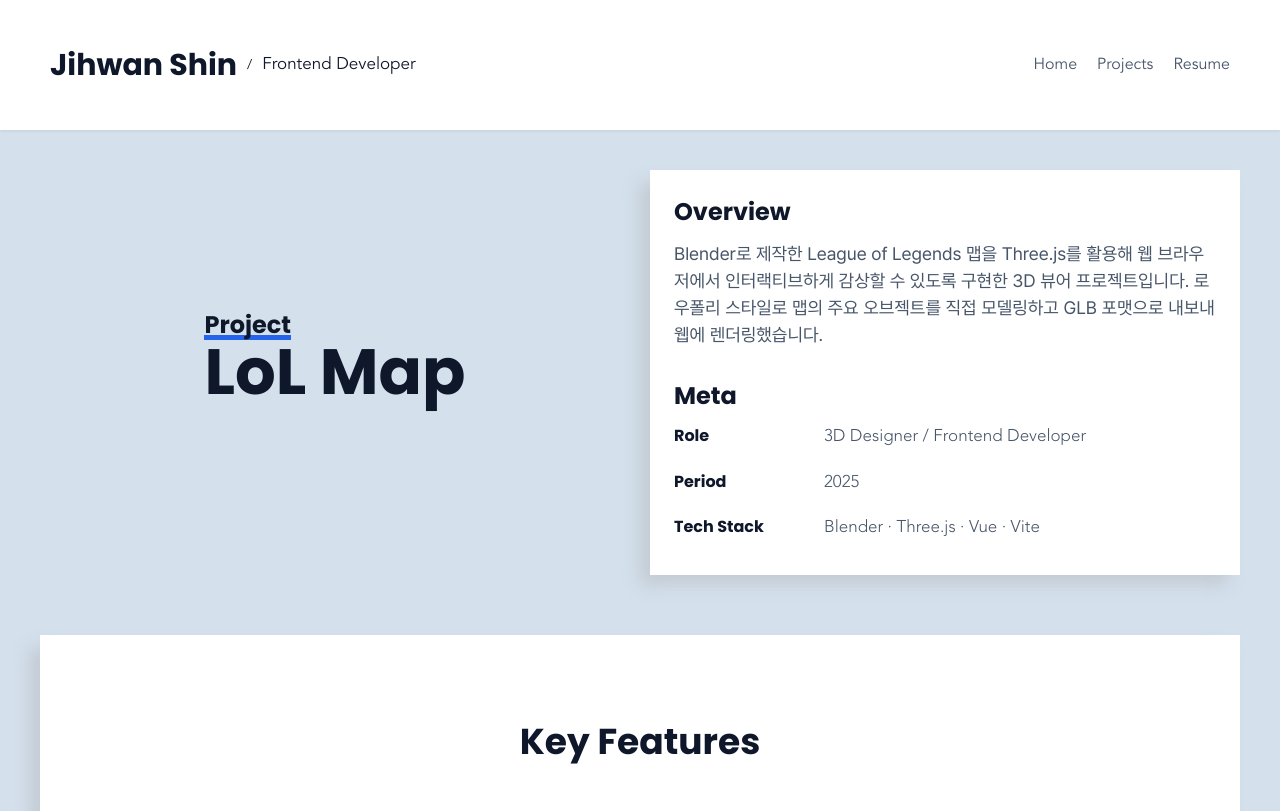
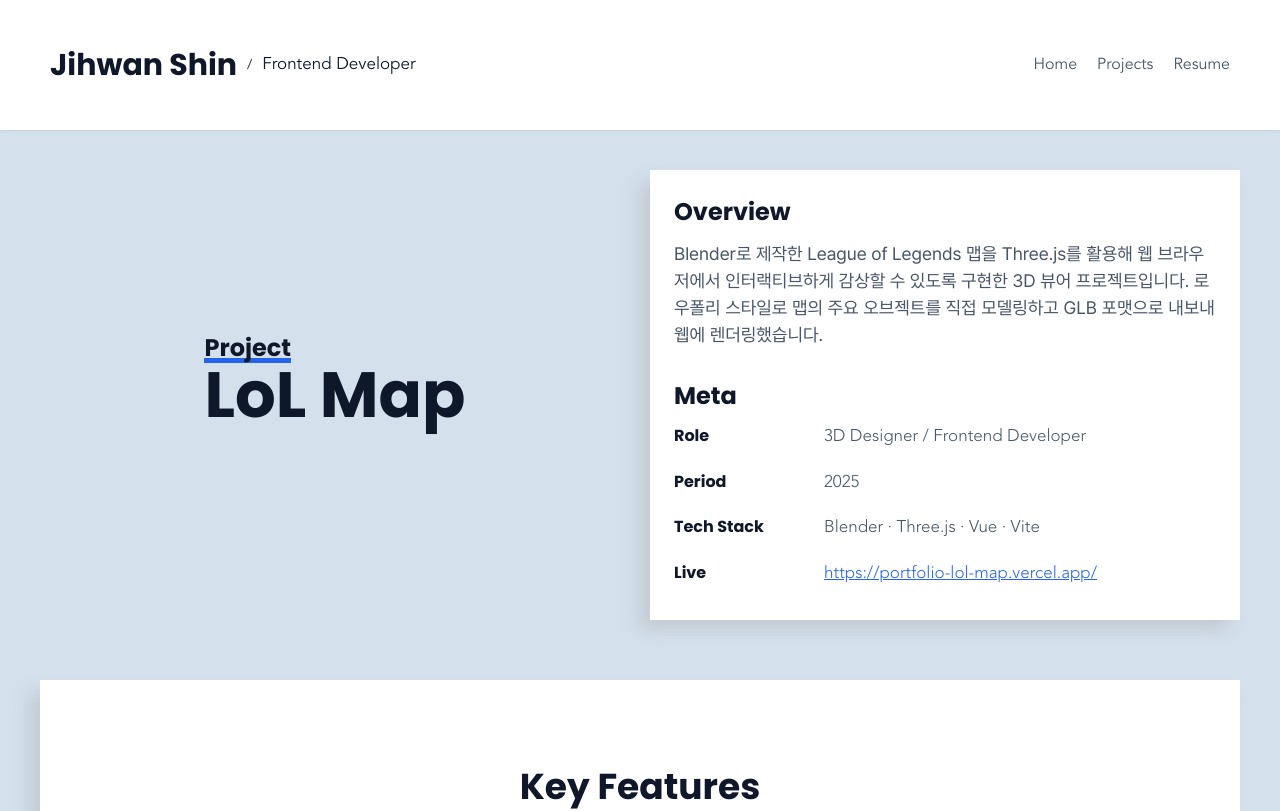
Before and after one commit to ykgod7/ykgod7.github.io, a Vue app: page /#/projects/lol-map in a window 1280 px wide. Shown: the top 811 px of the page. Built offline with nearby package versions, Linux system fonts and the light colour scheme.

Commit message:
260326 - lol map 프로젝트 링크 추가

```diff
--- a/src/data/project.js
+++ b/src/data/project.js
@@ -73,6 +73,7 @@
     role: "3D Designer / Frontend Developer",
     summary: "Blender로 직접 모델링한 League of Legends 맵을 Three.js로 웹 브라우저에서 인터랙티브하게 감상할 수 있도록 구현한 3D 뷰어 프로젝트입니다.",
     thumbnail: LolThumb,
+    link: 'https://portfolio-lol-map.vercel.app/',
 
     // Detail Page
     overview: "Blender로 제작한 League of Legends 맵을 Three.js를 활용해 웹 브라우저에서 인터랙티브하게 감상할 수 있도록 구현한 3D 뷰어 프로젝트입니다. 로우폴리 스타일로 맵의 주요 오브젝트를 직접 모델링하고 GLB 포맷으로 내보내 웹에 렌더링했습니다.",
```
